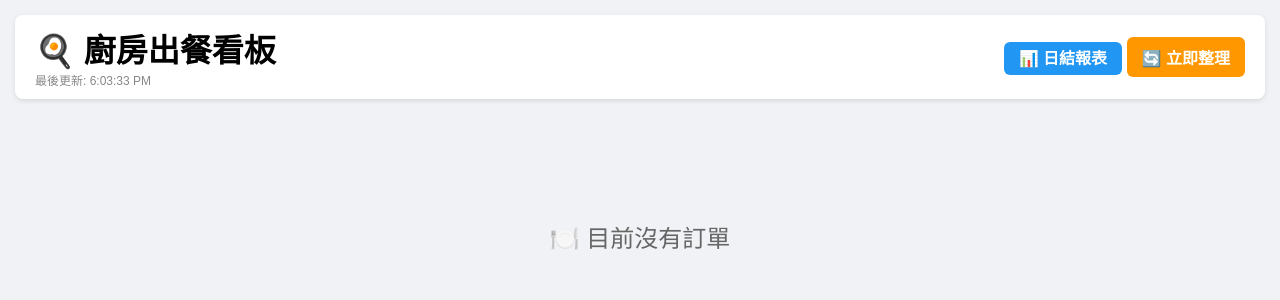
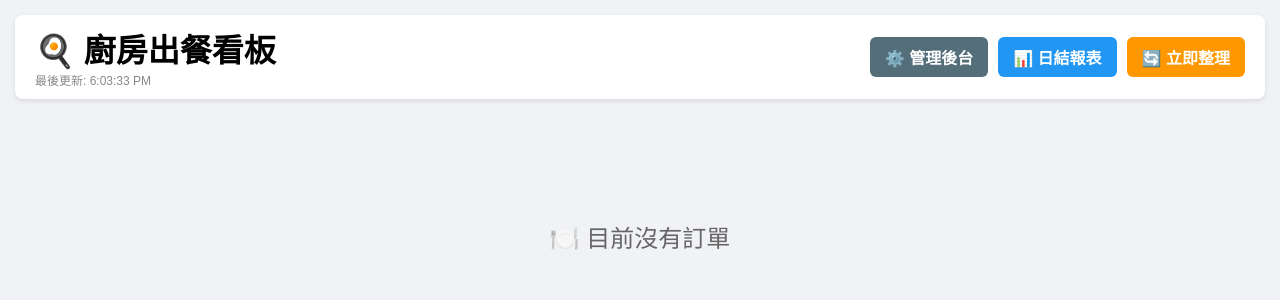
Before and after one commit to d11219208-del/qr, a Flask app: page /kitchen/ in a window 1280 px wide. Shown: the top 300 px of the page. Run offline with Flask 3, Linux system fonts and the light colour scheme; data that the repository does not hold is empty; some libraries are stand-ins or nearby versions.

Commit message:
Update kitchen.html
新增按鈕：添加了一個 <a> 標籤，連結指向 /admin。

樣式美化：

使用了 background: #546e7a（質感深灰色）來區分後台管理與日常作業。

加上了 ⚙️ 圖示，增加辨識度。

間距優化：在 nav-links 加上了 display: flex; gap: 10px;，確保三個按鈕之間有整齊的間隔，不會擠在一起。

```diff
--- a/templates/kitchen.html
+++ b/templates/kitchen.html
@@ -74,7 +74,8 @@
         <h1 style="margin:0;">🍳 廚房出餐看板</h1>
         <span id="update-time" style="font-size:12px; color:#888;">正在連線中...</span>
     </div>
-    <div class="nav-links">
+    <div class="nav-links" style="display: flex; gap: 10px;">
+        <a href="/admin" class="btn" style="padding: 8px 15px; background: #546e7a; color: white;">⚙️ 管理後台</a>
         <a href="/kitchen/report" class="btn btn-print" style="padding: 8px 15px;">📊 日結報表</a>
         <button onclick="refreshOrders()" class="btn btn-edit" style="padding: 8px 15px;">🔄 立即整理</button>
     </div>
```
